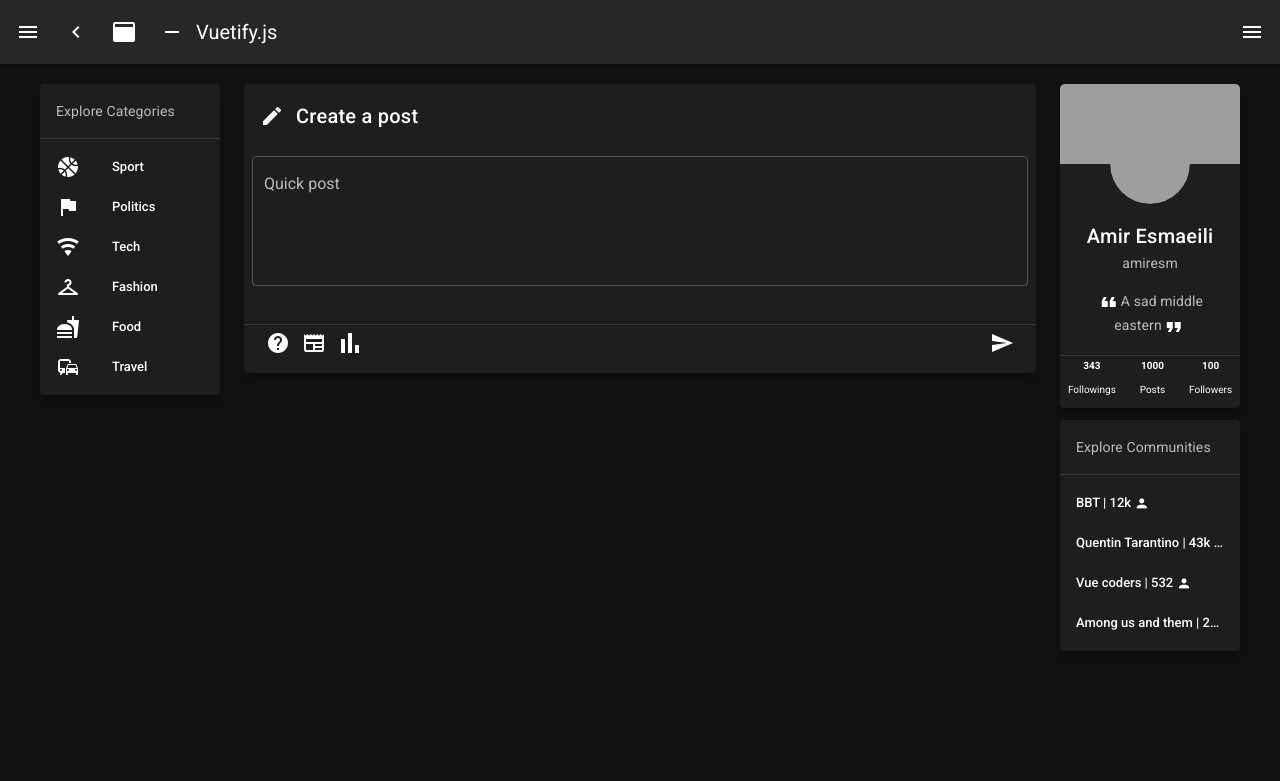
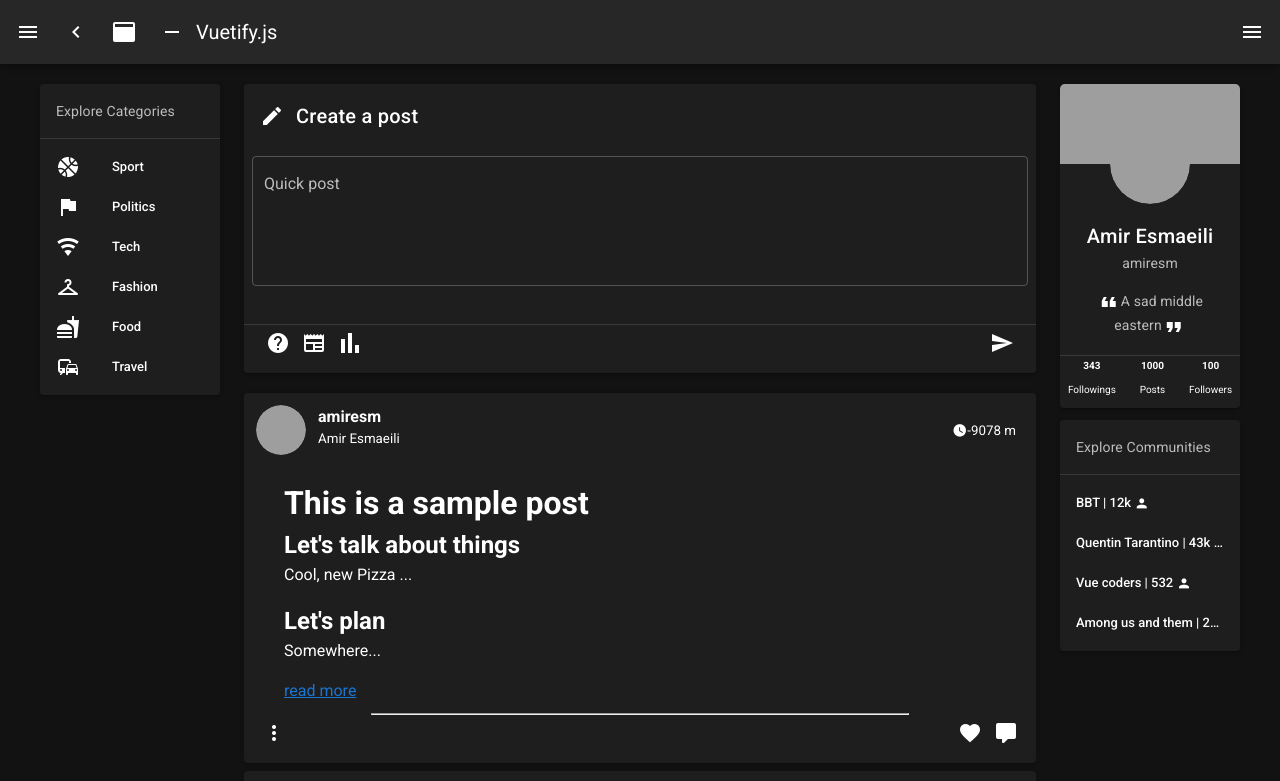
Before and after one commit to Nebula-Clan/Client, a Nuxt app: page /feed in a window 1280 px wide. Shown: the top 781 px of the page. Built offline with nearby package versions, Linux system fonts and the light colour scheme; grey boxes are pictures that could not be loaded; what vue-quill-editor would draw is missing.

Commit message:
posts quick view

```diff
--- a/components/homepage/Categories.vue
+++ b/components/homepage/Categories.vue
@@ -1,5 +1,5 @@
 <template>
-  <v-card class="elevation-10">
+  <v-card class="elevation-2">
     <v-card-subtitle>
       Explore Categories
     </v-card-subtitle>
--- a/components/homepage/Communities.vue
+++ b/components/homepage/Communities.vue
@@ -1,5 +1,5 @@
 <template>
-  <v-card class="elevation-10">
+  <v-card class="elevation-2">
     <v-card-subtitle>
       Explore Communities
     </v-card-subtitle>
--- /dev/null
+++ b/components/homepage/Post-quick-view.vue
@@ -0,0 +1,118 @@
+<template>
+  <v-card class="my-2 pa-3" elevation="2">
+    <v-row>
+      <v-col class="d-flex">
+        <div>
+          <v-avatar
+            class="profile-pic"
+            size="50">
+            <img
+              alt="John"
+              src="https://cdn.vuetifyjs.com/images/john.jpg">
+          </v-avatar>
+        </div>
+        <div class="d-flex flex-column ml-3">
+          <span><b>{{ user.username }}</b></span>
+          <span style="font-size: smaller">{{ user.firstname }} {{ user.lastname }}</span>
+        </div>
+      </v-col>
+      <v-col class="text-right align-center d-flex justify-end">
+        <div class="mr-2">
+          <v-icon size="15">
+            mdi-clock
+          </v-icon>
+          <span style="font-size: smaller">{{ timeCalculator() }}</span>
+        </div>
+      </v-col>
+    </v-row>
+<!--    <hr>-->
+    <v-row>
+      <v-col class="px-10">
+        <div v-html="postHtml">
+        </div>
+        <nuxt-link to="#">read more</nuxt-link>
+      </v-col>
+    </v-row>
+    <hr style=" width: 70%; text-align: center; margin: 10px auto auto;">
+    <v-row>
+      <v-col>
+        <v-tooltip bottom>
+          <template v-slot:activator="{ on, attrs }">
+            <v-btn
+              v-bind="attrs"
+              v-on="on"
+              icon>
+              <v-icon>mdi-dots-vertical</v-icon>
+            </v-btn>
+          </template>
+          <span>More</span>
+        </v-tooltip>
+      </v-col>
+      <v-col class="text-right">
+        <v-tooltip bottom>
+          <template v-slot:activator="{ on, attrs }">
+            <v-btn
+              v-bind="attrs"
+              v-on="on"
+              icon>
+              <v-icon>mdi-heart</v-icon>
+            </v-btn>
+          </template>
+          <span>Like</span>
+        </v-tooltip>
+        <v-tooltip bottom>
+          <template v-slot:activator="{ on, attrs }">
+            <v-btn
+              v-bind="attrs"
+              v-on="on"
+              icon>
+              <v-icon>mdi-comment</v-icon>
+            </v-btn>
+          </template>
+          <span>Comment</span>
+        </v-tooltip>
+      </v-col>
+    </v-row>
+  </v-card>
+</template>
+
+<script>
+export default {
+  name: 'Post-quick-view',
+  data: () => {
+    return {
+      postHtml: `
+<h1>This is a sample post</h1>
+<h2>Let's talk about things</h2>
+<p>Cool, new Pizza ...</p>
+<h2>Let's plan</h2>
+<p>Somewhere...</p>
+      `,
+      user: {
+        username: 'amiresm',
+        firstname: 'Amir',
+        lastname: 'Esmaeili',
+      },
+      time: new Date('2020-10-28 20:40:10'),
+      duration: '1'
+    }
+  },
+  methods: {
+    timeCalculator () {
+      const unixTime = this.time.getTime()
+      const now = new Date().getTime()
+      if (now - unixTime < 36e+5) {
+        return Math.floor((now - unixTime) / 60000) + ' m'
+      } else if (now - unixTime > 36e+5 && now - unixTime < 36e+5 * 24) {
+        return Math.floor((now - unixTime) / 36e+5) + ' h'
+      } else {
+        return Math.floor((now - unixTime) / 36e+5 * 24) + ' day(s)'
+      }
+    }
+  }
+}
+</script>
+
+<style scoped>
+
+</style>
--- a/components/homepage/User.vue
+++ b/components/homepage/User.vue
@@ -1,5 +1,5 @@
 <template>
-  <v-card class="elevation-10">
+  <v-card class="elevation-2">
     <div class="profile mb-10">
       <v-img
             class="white--text align-end custom-rounded"
--- a/components/homepage/Write.vue
+++ b/components/homepage/Write.vue
@@ -1,5 +1,5 @@
 <template>
-  <v-card elevation="8">
+  <v-card elevation="2">
     <v-card-title>
       <v-icon class="pr-3">mdi-pencil</v-icon>
       Create a post
--- a/pages/feed.vue
+++ b/pages/feed.vue
@@ -2,26 +2,31 @@
   <v-row class="px-10 py-5">
     <v-col
       cols="12"
-      sm="3"
+      lg="2"
       md="3"
-      lg="2">
-      <Categories />
+      sm="3">
+      <Categories/>
     </v-col>
     <v-col
       cols="12"
-      sm="6"
+      lg="8"
       md="6"
-      lg="8">
-      <Write />
+      sm="6">
+      <Write/>
+      <br>
+      <PostQuickView/>
+      <PostQuickView/>
+      <PostQuickView/>
+
     </v-col>
     <v-col
       cols="12"
-      sm="3"
+      lg="2"
       md="3"
-      lg="2">
-      <User />
+      sm="3">
+      <User/>
       <br>
-      <Communities />
+      <Communities/>
     </v-col>
   </v-row>
 </template>
@@ -31,13 +36,16 @@ import User from '@/components/homepage/User'
 import Categories from '@/components/homepage/Categories'
 import Communities from '@/components/homepage/Communities'
 import Write from '@/components/homepage/Write'
+import PostQuickView from '@/components/homepage/Post-quick-view'
+
 export default {
   name: 'feed',
   components: {
     User,
     Categories,
     Communities,
-    Write
+    Write,
+    PostQuickView
   }
 }
 </script>
```
